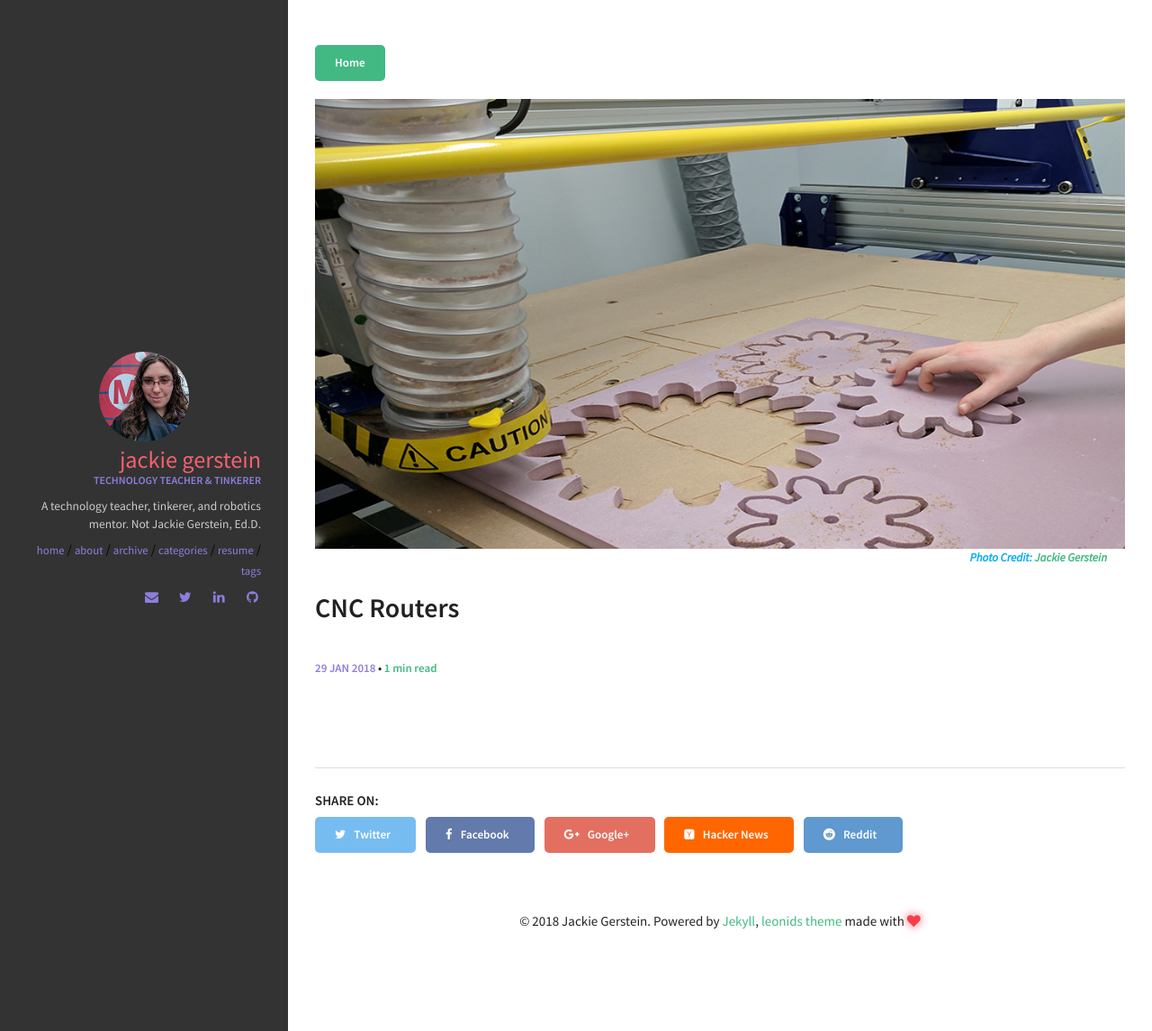
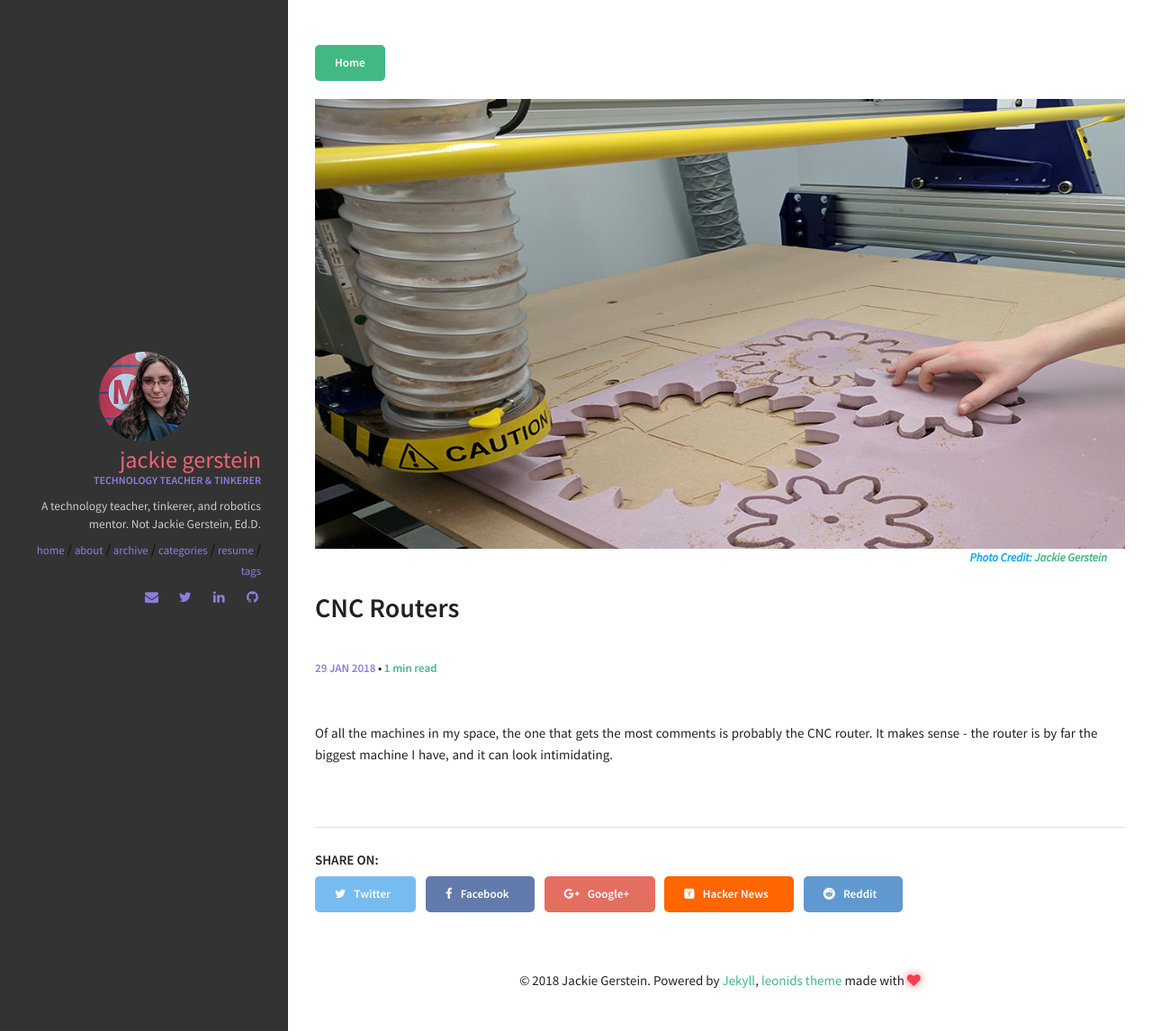
Before and after one commit to gersteinj/robots-in-heels, a Jekyll site: the page built from _posts/2018-01-29-cnc-router.md, in a window 1280 px wide. Shown: the whole page at 90% size. Built offline with Jekyll 4.4.1, drawn with Linux system fonts in a browser that asks for light colours.

Commit message:
updated cnc router

```diff
--- a/_posts/2018-01-29-cnc-router.md
+++ b/_posts/2018-01-29-cnc-router.md
@@ -9,3 +9,4 @@ image:
   credit: Jackie Gerstein
   creditlink: http://robotsinheels.com
 ---
+Of all the machines in my space, the one that gets the most comments is probably the CNC router. It makes sense - the router is by far the biggest machine I have, and it can look intimidating.
```
